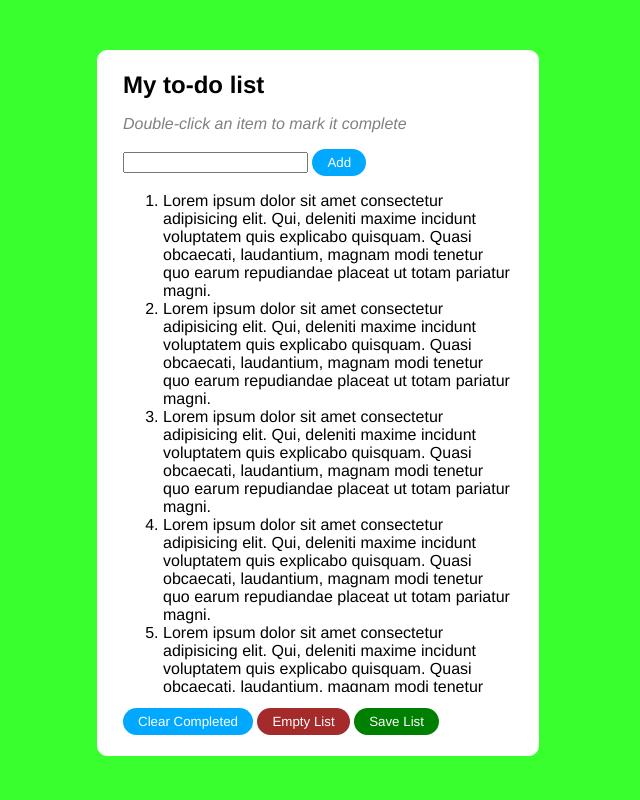
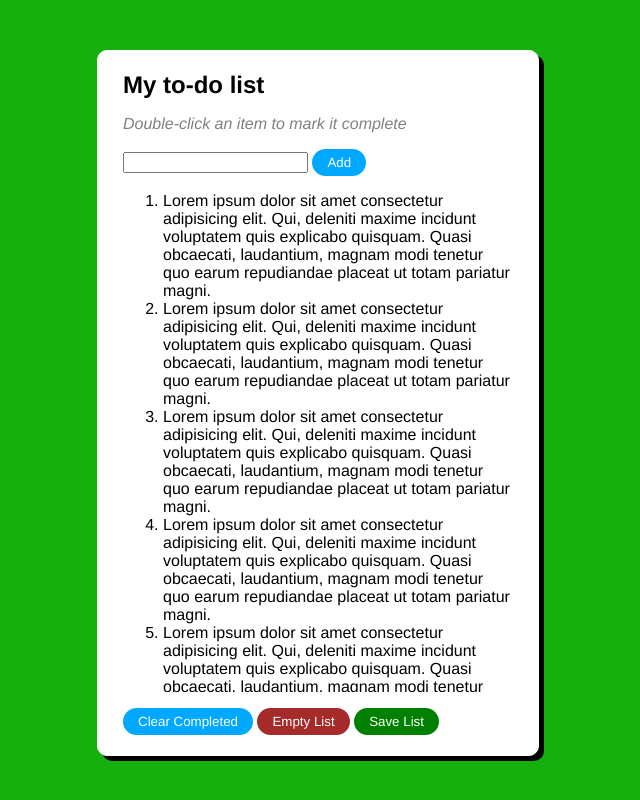
Before and after one commit to dhirajDPatil/To-Do-List, a plain HTML site: page index.html in a window 1280 px wide. Shown: the whole page, without its empty margins (322-962 px from the left). Drawn offline with Linux system fonts and the light colour scheme.

Commit message:
shadow added to the main container

```diff
--- a/index.css
+++ b/index.css
@@ -3,7 +3,7 @@
 }
 
 body{
-    background-color: rgb(57, 255, 47);
+    background-color: #16af0e;
     display: flex;
     justify-content: center;
     margin-top: 50px;
@@ -12,12 +12,12 @@ body{
 main.container{
     background-color: white;
     border-radius: 10px;
-    /* min-width: 400px; */
     width: fit-content;
     display: flex;
     justify-content: left;
     border: 1px solid white;
     padding: 20px 25px;
+    box-shadow: 5px 5px #000000;
 }
 
 div.content h2{
```
